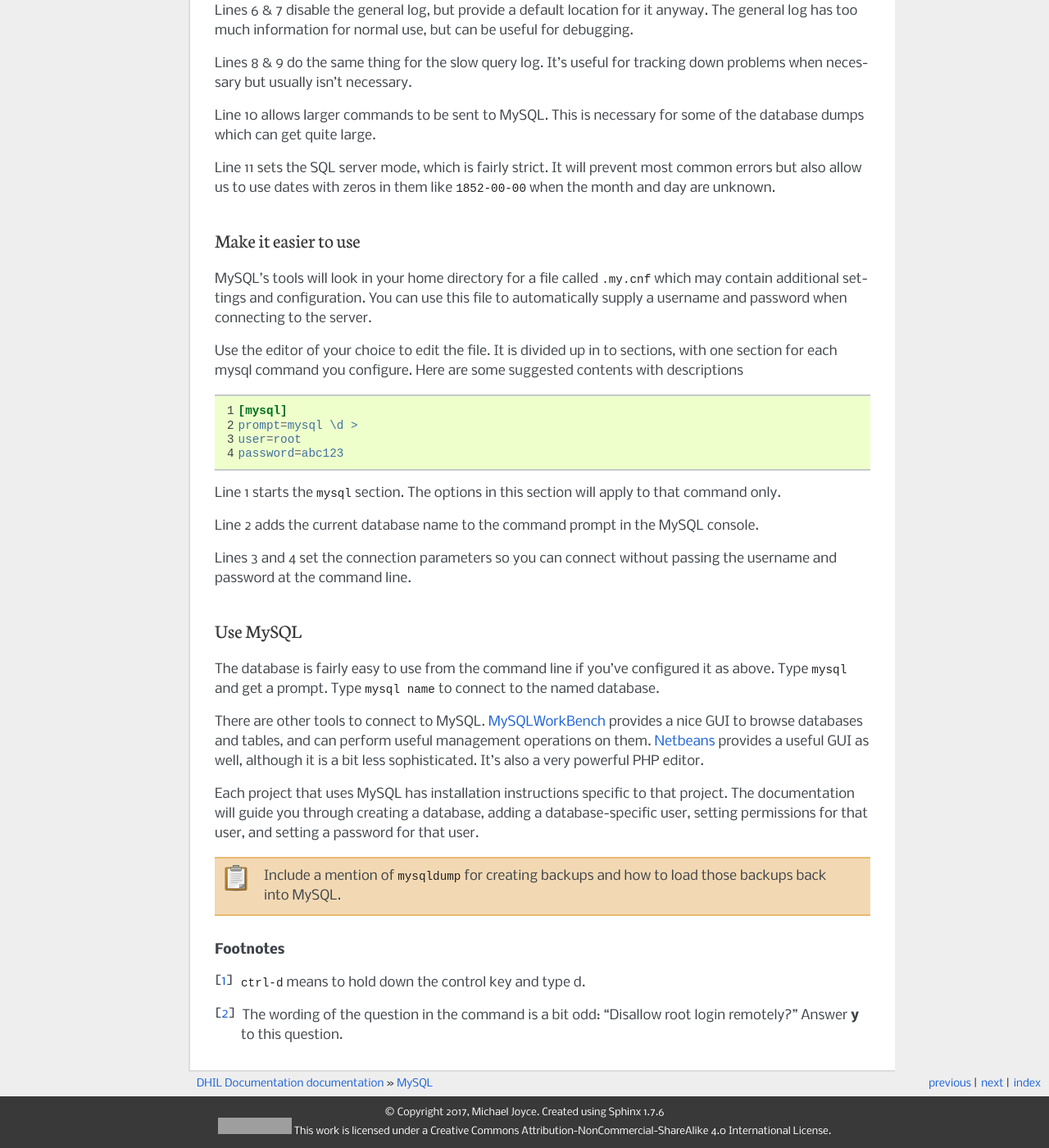
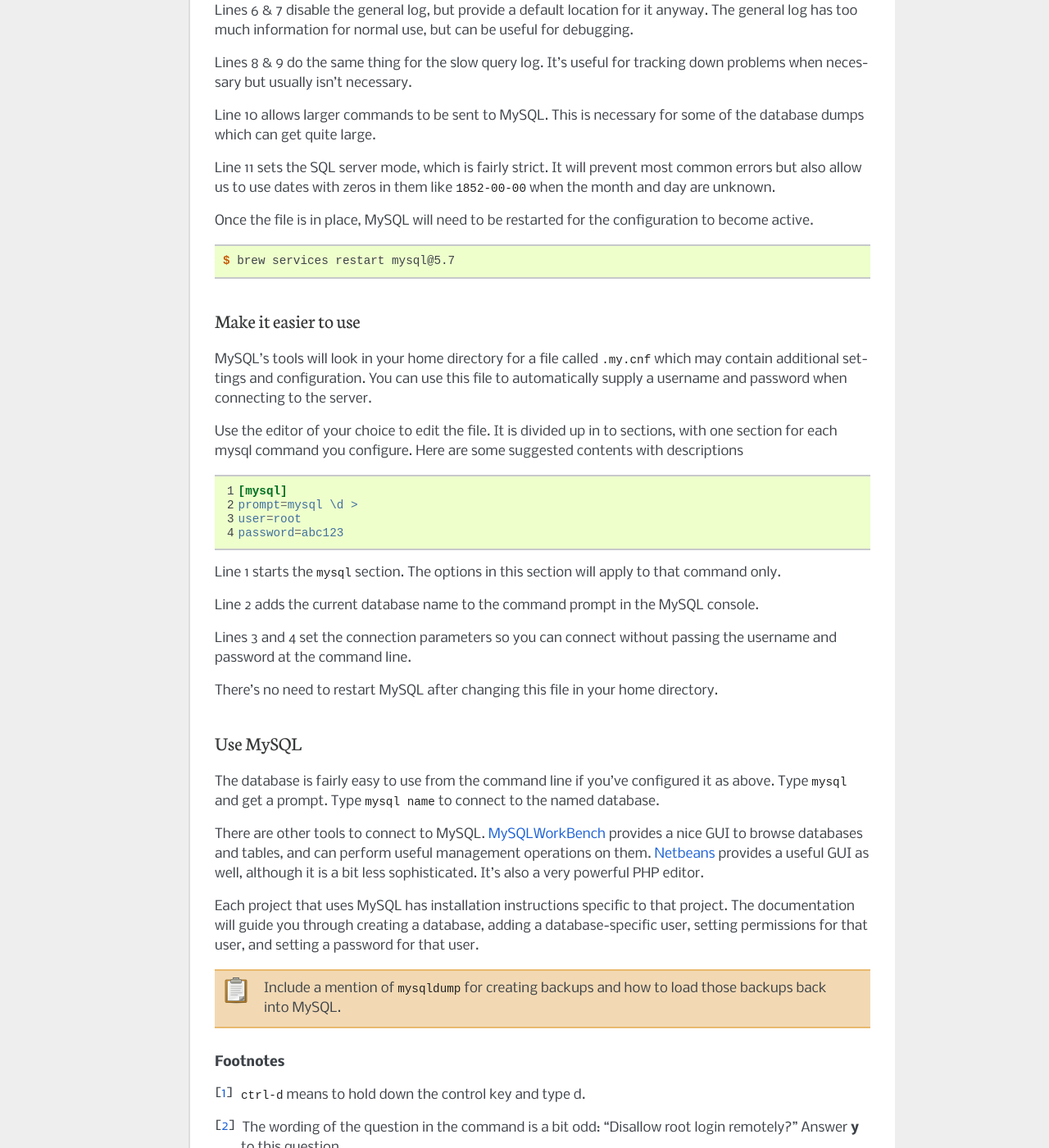
Before and after one commit to sfu-dhil/dev-docs, a Sphinx documentation site: the page built from source/mysql.rst, in a window 1280 px wide and 1400 px high, scrolled down 2138 px. Shown: the whole window at 82% size. Built offline with Sphinx 7.4.7, drawn with Linux system fonts in a browser that asks for light colours; grey boxes are pictures that could not be loaded.

Commit message:
add a bit about restarting mysql.

```diff
--- a/source/mysql.rst
+++ b/source/mysql.rst
@@ -127,6 +127,13 @@ Line 11 sets the SQL server mode, which is fairly strict. It will prevent most
 common errors but also allow us to use dates with zeros in them like
 ``1852-00-00`` when the month and day are unknown.
 
+Once the file is in place, MySQL will need to be restarted for the configuration
+to become active.
+
+.. code-block:: console
+
+  $ brew services restart mysql@5.7
+
 Make it easier to use
 ---------------------
 
@@ -153,6 +160,9 @@ Line 2 adds the current database name to the command prompt in the MySQL console
 
 Lines 3 and 4 set the connection parameters so you can connect without passing
 the username and password at the command line.
+
+There's no need to restart MySQL after changing this file in your home
+directory.
 
 Use MySQL
 ---------
```
